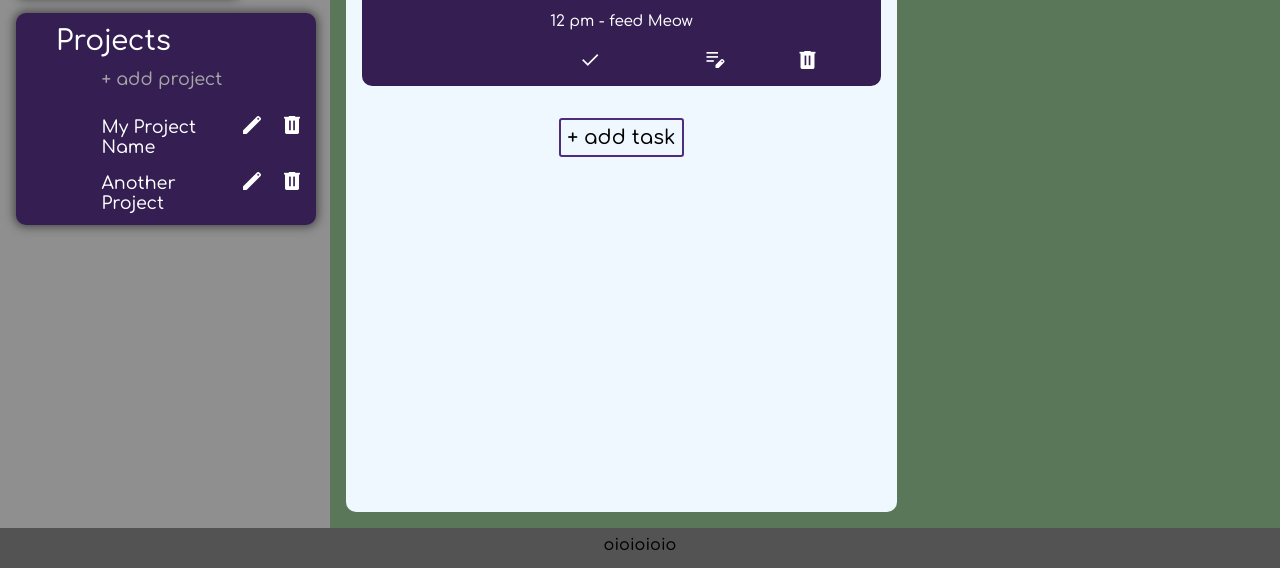
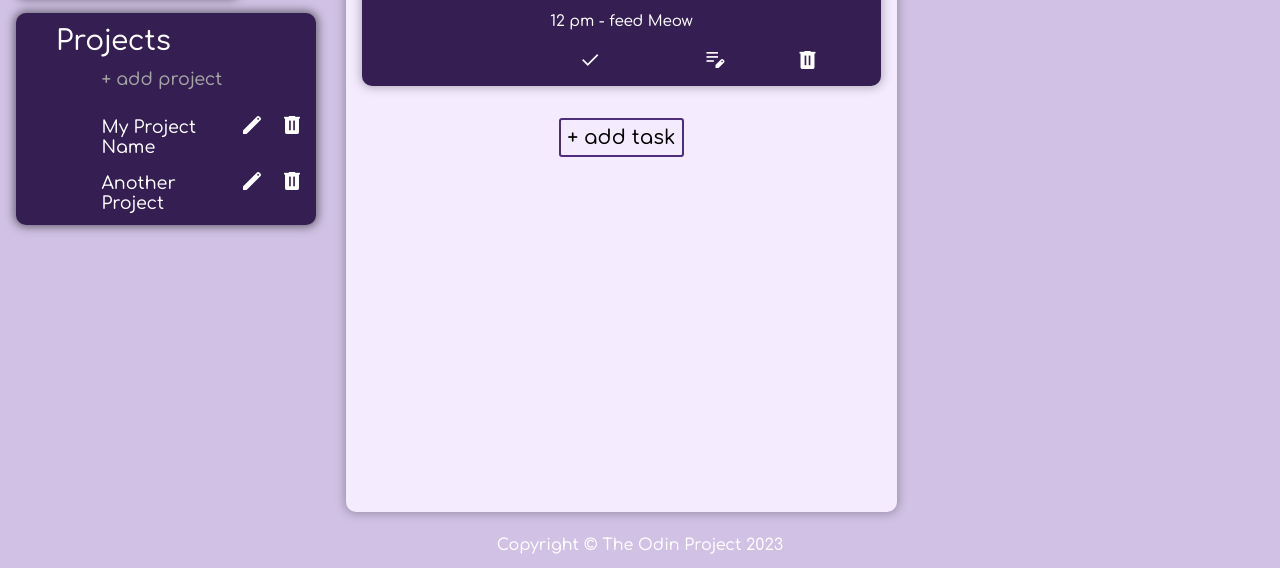
Before and after one commit to smkakitani/odin-todo-list, a website built with webpack: page src/index.html in a window 1280 px wide. Shown: the part 232-800 px from the top of the page. Built offline with nearby package versions, Linux system fonts and the light colour scheme.

Commit message:
Fix styles

```diff
--- a/src/index.html
+++ b/src/index.html
@@ -25,9 +25,6 @@
   <aside>
     <div id="sidebar">
       <div id="date">
-        <!-- <span id="weekdays">Monday</span>
-        <span id="month">March </span>
-        <span id="day">20</span> -->
       </div>
       <div id="project">
         <p>Projects</p>
@@ -91,7 +88,7 @@
     </div>
   </main>
   <footer>
-    <p>oioioioio</p>
+    <p>Copyright © The Odin Project 2023</p>
   </footer>
 </body>
 </html>
--- a/src/styles/main-content.css
+++ b/src/styles/main-content.css
@@ -1,5 +1,5 @@
 main {
-  background-color: rgb(90, 119, 90);
+  background-color: transparent;
 }
 
 #content {
@@ -10,7 +10,8 @@ main {
 }
 
 .project-container {
-  background-color: aliceblue;
+  background-color:hsl(267, 100%, 96%);
+  box-shadow: 0px 0px 10px 2px rgba(0, 0, 0, 0.25);
   font-family: 'Comfortaa', cursive, sans-serif;
   height: 100%;
   width: max(60%, 500px);
@@ -37,6 +38,7 @@ main {
 
 .project-task  {
   background-color: var(--color-purple);
+  box-shadow: 0px 0px 10px 2px rgba(0, 0, 0, 0.25);
   color: var(--color-white-hsl);
   height: max-content;
   width: 100%;
@@ -165,14 +167,13 @@ main {
 
 /* add task button */
 .project-container > div > button {
-  background-color: transparent/* var(--color-purple-light) */;
+  background-color: transparent;
   font-family: inherit;
   font-size: 1.25rem;
   padding: 0.3em;
 
   border: 2px solid var(--color-purple-light);
   border-radius: 3px;
-  /* position: relative; */
 }
 
 .project-container > div > button:hover {
--- a/src/styles/sidebar.css
+++ b/src/styles/sidebar.css
@@ -1,11 +1,6 @@
-/* aside {
-  padding-top: 1em;
-}
- */
 #sidebar {
-  background-color: rgba(255, 255, 255, 0.349);
+  background-color: transparent;
   height: 100%;
-  /* width: max(90%, 300px); */
   padding: 1em;
 
   display: grid;
@@ -23,7 +18,6 @@
 #date {
   background-color: var(--color-purple-light);
   color: var(--color-white-hsl);
-  /* height: 100px; */
   width: 75%;
   font-family: 'Indie Flower', cursive;
 
@@ -35,15 +29,10 @@
 }
 
 #weekdays {
-  /* color: aqua; */
-  grid-column: 1 /* / 3 */;
+  grid-column: 1;
 
   font-size: 1.75rem;
 }
-
-/* #date > span:not(:first-child) {
-  grid-row: 2;
-} */
 
 #month {
   grid-row: 2;
@@ -136,10 +125,6 @@
 
 /* new project form */
 #name-form {
-  /* position: absolute;
-  top: 320px;
-  left: 290px; */
-
   background-color: var(--color-purple);
   height: max-content;
   width: 100%;
--- a/src/styles/style.css
+++ b/src/styles/style.css
@@ -19,7 +19,7 @@
 /*  */
 
 :root {
-  --color-bg: rgb(83, 83, 83);
+  --color-bg: hsl(265, 40%, 83%);
   --color-purple: hsl(265, 47%, 22%);
   --color-purple-light: hsl(265, 47%, 33%);
   --color-white-hsl: hsl(0, 0%, 100%);
@@ -80,6 +80,7 @@ footer {
 
 /* footer */
 footer {
+  color: var(--color-white-hsl);
   font-family: 'Comfortaa', cursive, sans-serif;
   height: 40px;
   width: 100%;
```
Also changed, not shown: dist/index.html, dist/main.js.
